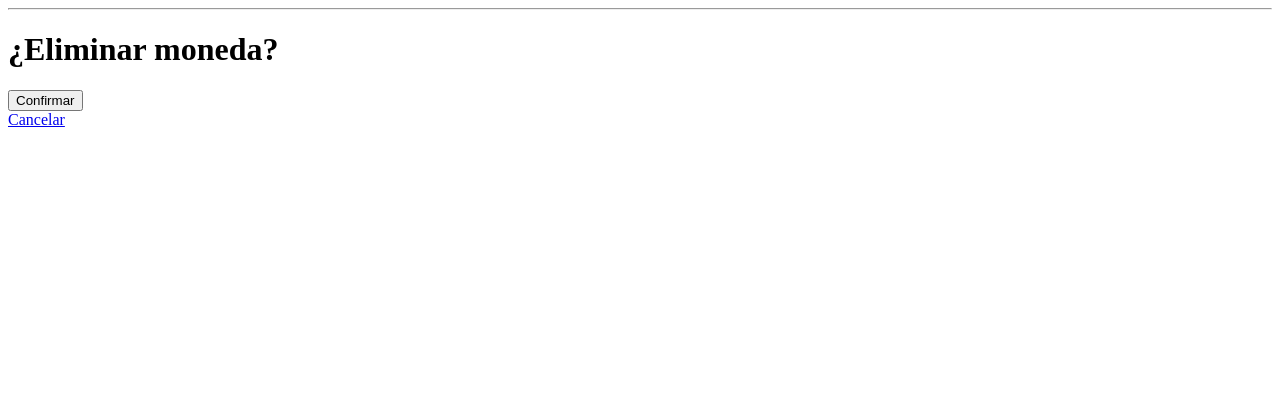
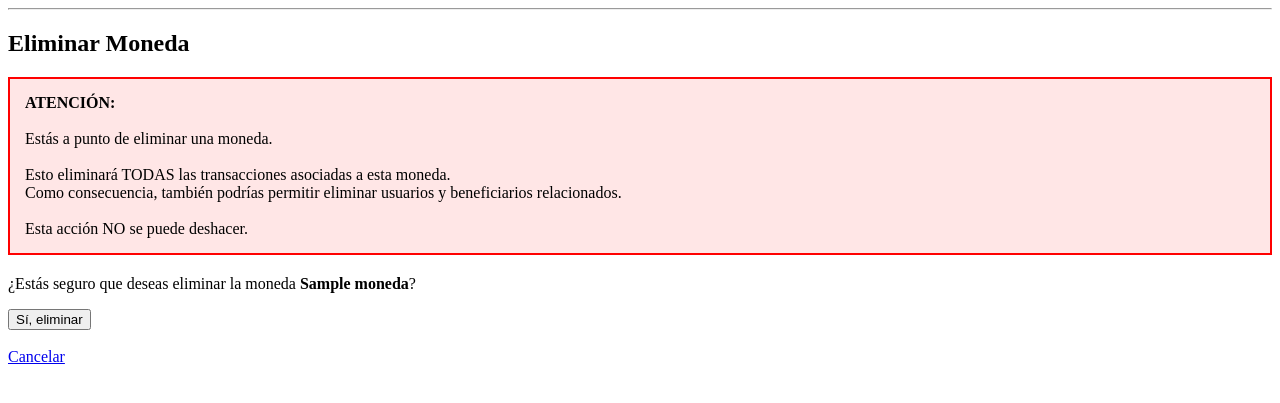
Before and after one commit to Auditor2003/Proyecto_Modulo_7_ABP, a Django app: page /moneda/eliminar/1/ in a window 1280 px wide. Shown: the part 26-429 px from the top of the page. Run offline with Django 5.2, Linux system fonts and the light colour scheme; tables that the repository leaves empty hold one stand-in row (values such as "Sample post").

Commit message:
Advertencia de eliminación de Moneda-Modelo hereda historial

```diff
--- a/gestion/templates/gestion/moneda_confirm_delete.html
+++ b/gestion/templates/gestion/moneda_confirm_delete.html
@@ -1,16 +1,35 @@
 {% extends 'base.html' %}
 
 {% block content %}
-<title>Eliminar Moneda</title>
 
+<h2>Eliminar Moneda</h2>
 
+<div style="
+    border:2px solid red;
+    padding:15px;
+    background-color:#ffe6e6;
+    margin-bottom:20px;
+">
 
-<h1>¿Eliminar moneda?</h1>
+    <strong>ATENCIÓN:</strong><br><br>
+
+    Estás a punto de eliminar una moneda.<br><br>
+
+    Esto eliminará TODAS las transacciones asociadas a esta moneda.<br>
+    Como consecuencia, también podrías permitir eliminar usuarios y beneficiarios relacionados.<br><br>
+
+    Esta acción NO se puede deshacer.
+
+</div>
+
+<p>¿Estás seguro que deseas eliminar la moneda <strong>{{ object.nombre_moneda }}</strong>?</p>
 
 <form method="post">
     {% csrf_token %}
-    <button type="submit">Confirmar</button>
+    <button type="submit">Sí, eliminar</button>
 </form>
+
+<br>
 
 <a href="{% url 'moneda_list' %}">Cancelar</a>
 
```
Also changed, not shown: gestion/forms.py (+6 -21 lines).
